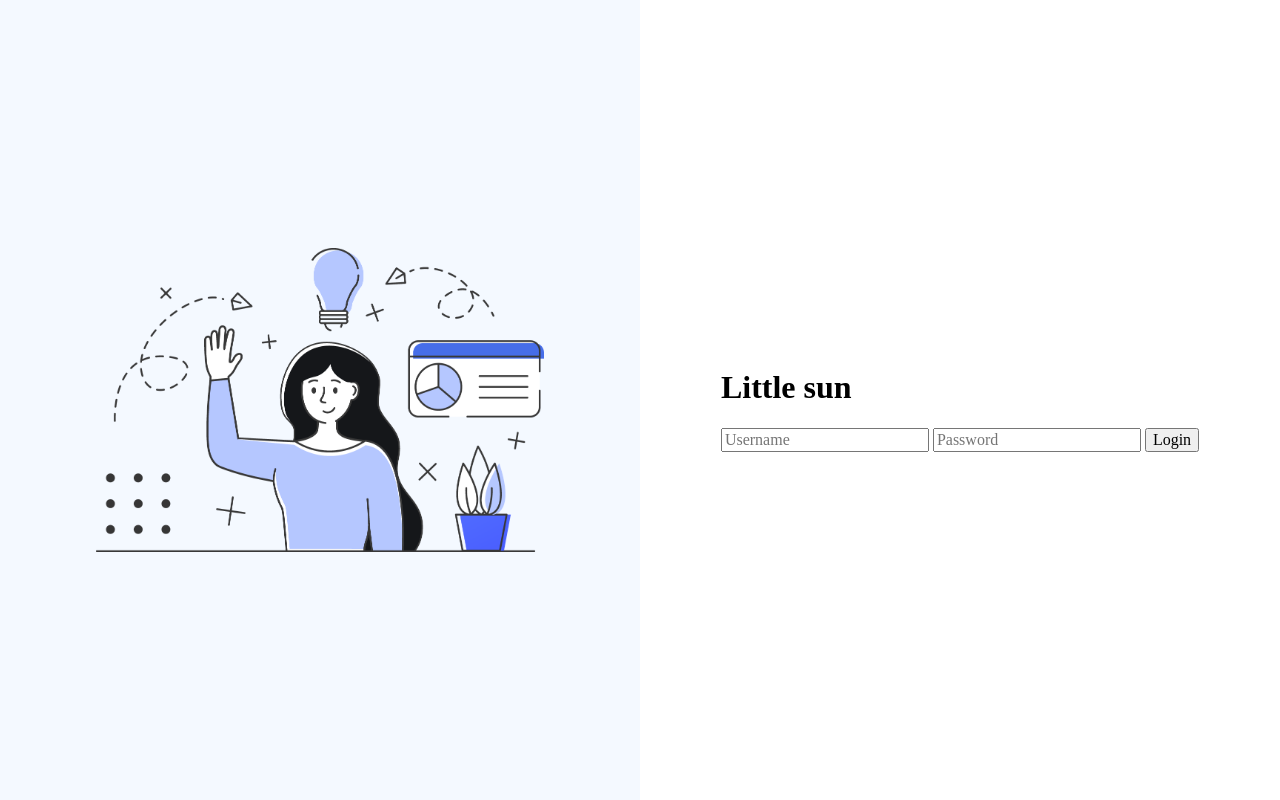
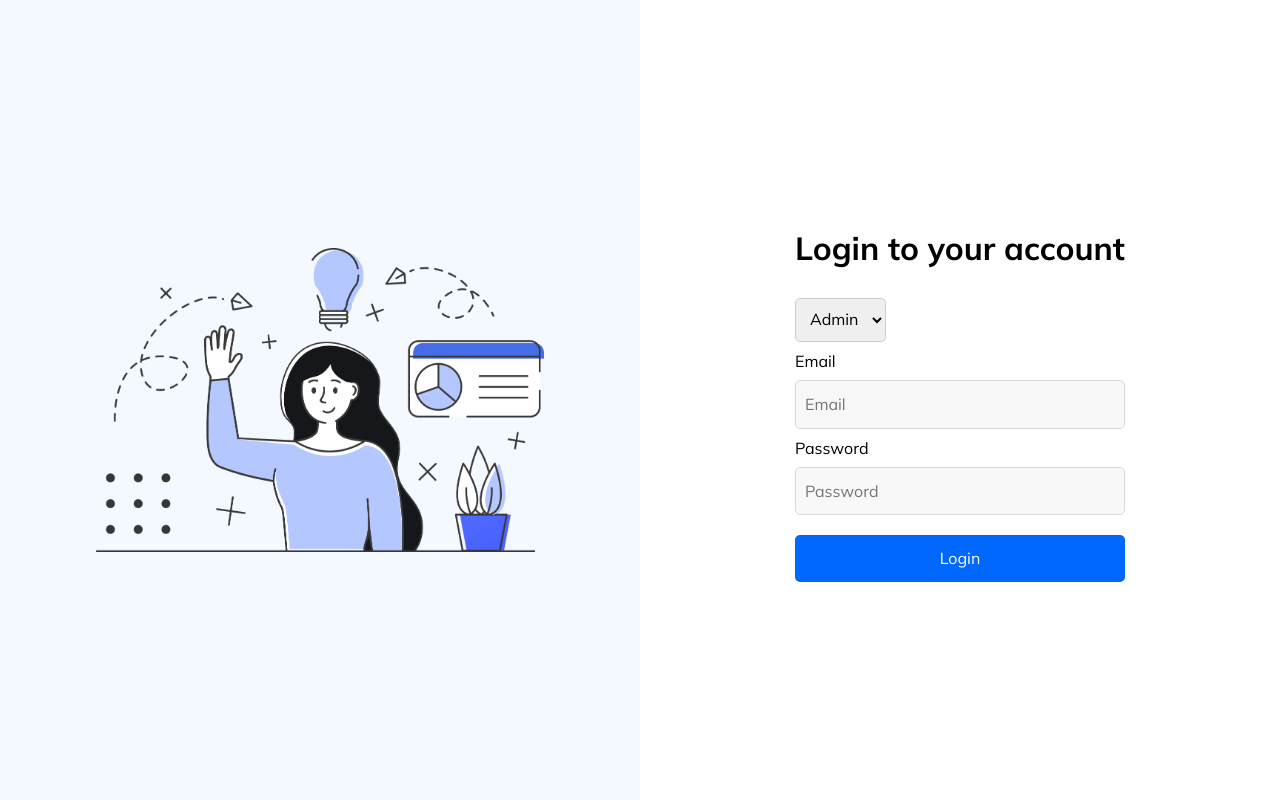
Before and after one commit to FaheerHakim/LittleSun-Project, a PHP site: page / in a window 1280 px wide. Run offline with PHP 8.4, Linux system fonts and the light colour scheme.

Commit message:
styling voor form

```diff
--- a/index.html
+++ b/index.html
@@ -18,9 +18,15 @@
         <div class="login-right">
             <div class="login-form
             ">
-                <h1>Little sun</h1>
+                <h1>Login to your account</h1>
+                <select name="user" id="user">
+                    <option value="admin">Admin</option>
+                </select>
+
                 <form action="login.php" method="post">
-                    <input type="text" name="username" placeholder="Username" required>
+                    <label for="email">Email</label>
+                    <input type="email" name="email" placeholder="Email" required>
+                    <label for="password">Password</label>
                     <input type="password" name="password" placeholder="Password" required>
                     <button type="submit">Login</button>
                 </form>
--- a/styles/style.css
+++ b/styles/style.css
@@ -1,6 +1,7 @@
 body{
     margin: 0;
     height: 100vh;
+    font-family: 'Mulish', sans-serif;
 }
 
 .login-screen{
@@ -25,3 +26,35 @@ body{
 .login-screen-image{
     width: 70%;
 }
+
+form{
+    display: grid;
+}
+
+select{
+    padding: 10px;
+    margin: 10px 0;
+    border: 1px solid #ccc;
+    border-radius: 5px;
+
+}
+
+input{
+    padding: 14px 9px;
+    margin: 10px 0;
+    border: 1px solid #D8D8D8;
+    border-radius: 5px;
+    width: -webkit-fill-available;
+    background-color: #F8F8F8;
+}
+
+button{
+    padding: 14px 9px;
+    margin: 10px 0;
+    border: none;
+    border-radius: 5px;
+    width: 100%;
+    background-color: #0067FF;
+    color: white;
+    cursor: pointer;
+}
```
